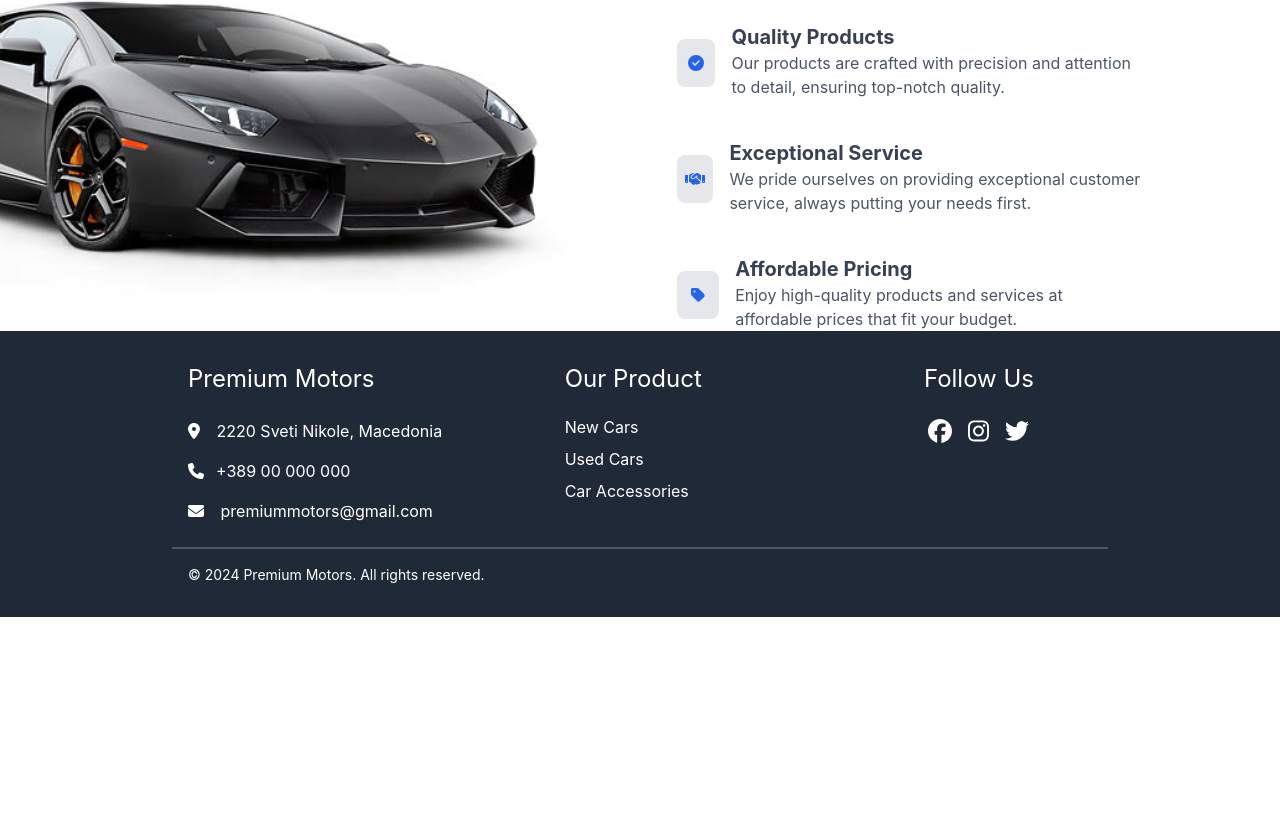
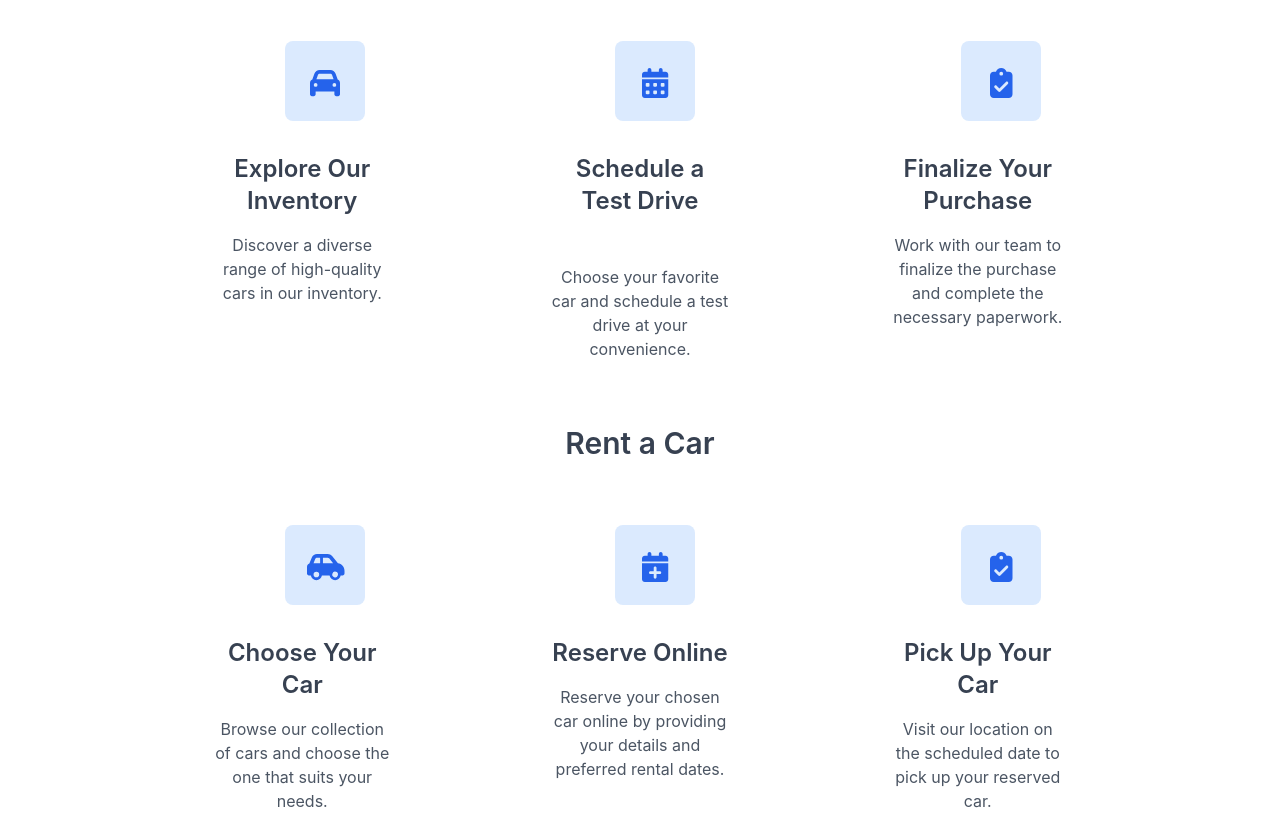
Before and after one commit to nasquez23/premium-motors, a React (Vite) app: page / in a window 1280 px wide. Shown: the part 717-1540 px from the top of the page. Before the commit the page ends 1334 px from the top, so only its background shows below. Built offline with nearby package versions, Linux system fonts and the light colour scheme.

Commit message:
added how it works section

```diff
--- a/src/components/Hero.jsx
+++ b/src/components/Hero.jsx
@@ -4,7 +4,7 @@ import Koenigsegg from "../assets/koenigsegg.jpg";
 
 export default function Hero() {
   return (
-    <section className="flex flex-row overflow-x-hidden border-b-2 mt-10 w-full">
+    <section className="flex flex-row overflow-x-hidden mt-10 w-full">
       <div className="w-1/2 ml-20">
         <h2 className="text-6xl text-gray-900 font-semibold mt-10">
           Find Your Perfect Ride
--- /dev/null
+++ b/src/components/HowItWorks.jsx
@@ -0,0 +1,106 @@
+import { FontAwesomeIcon } from "@fortawesome/react-fontawesome";
+import {
+  faCar,
+  faCalendarAlt,
+  faClipboardCheck,
+  faCarSide,
+  faCalendarPlus,
+} from "@fortawesome/free-solid-svg-icons";
+
+export default function HowItWorks() {
+  return (
+    <>
+      <h2 className="uppercase w-48 h-10 pt-2 font-semibold bg-gray-100 text-center text-blue-500 mt-16 mb-6 mx-auto rounded">
+        How It Works
+      </h2>
+      <section>
+        <h3 className="text-gray-700 text-3xl text-center font-semibold mb-16">
+          Buy a Car
+        </h3>
+        <div className="flex flex-row w-2/3 justify-between m-auto gap-40 text-gray-700">
+          <article className="w-3/4 text-center">
+            <div className="w-20 h-20 bg-blue-100 text-center items-center rounded-lg text-3xl pt-6 mb-8 ml-[72px]">
+              <FontAwesomeIcon icon={faCar} className="text-blue-600" />
+            </div>
+            <h3 className="text-2xl font-semibold mb-4">
+              Explore Our Inventory
+            </h3>
+            <p className="w-full text-gray-600">
+              Discover a diverse range of high-quality cars in our inventory.
+            </p>
+          </article>
+          <article className="w-3/4 text-center">
+            <div className="w-20 h-20 bg-blue-100 text-center rounded-lg text-3xl pt-6 mb-8 ml-16">
+              <FontAwesomeIcon icon={faCalendarAlt} className="text-blue-600" />
+            </div>
+            <h3 className="text-2xl font-semibold mb-12">
+              Schedule a Test Drive
+            </h3>
+            <p className="w-full text-gray-600">
+              Choose your favorite car and schedule a test drive at your
+              convenience.
+            </p>
+          </article>
+          <article className="w-3/4 text-center">
+            <div className="w-20 h-20 bg-blue-100 text-center items-center rounded-lg text-3xl pt-6 mb-8 ml-[72px]">
+              <FontAwesomeIcon
+                icon={faClipboardCheck}
+                className="text-blue-600"
+              />
+            </div>
+            <h3 className="text-2xl font-semibold mb-4">
+              Finalize Your Purchase
+            </h3>
+            <p className="w-full text-gray-600">
+              Work with our team to finalize the purchase and complete the
+              necessary paperwork.
+            </p>
+          </article>
+        </div>
+      </section>
+      <section className="mt-16">
+        <h3 className="text-gray-700 text-3xl text-center font-semibold mb-16">
+          Rent a Car
+        </h3>
+        <div className="flex flex-row w-2/3 justify-between m-auto gap-40 text-gray-700">
+          <article className="w-3/4 text-center">
+            <div className="w-20 h-20 bg-blue-100 text-center items-center rounded-lg text-3xl pt-6 mb-8 ml-[72px]">
+              <FontAwesomeIcon icon={faCarSide} className="text-blue-600" />
+            </div>
+            <h3 className="text-2xl font-semibold mb-4">Choose Your Car</h3>
+            <p className="w-full text-gray-600">
+              Browse our collection of cars and choose the one that suits your
+              needs.
+            </p>
+          </article>
+          <article className="w-3/4 text-center">
+            <div className="w-20 h-20 bg-blue-100 text-center rounded-lg text-3xl pt-6 mb-8 ml-16">
+              <FontAwesomeIcon
+                icon={faCalendarPlus}
+                className="text-blue-600"
+              />
+            </div>
+            <h3 className="text-2xl font-semibold mb-4">Reserve Online</h3>
+            <p className="w-full text-gray-600">
+              Reserve your chosen car online by providing your details and
+              preferred rental dates.
+            </p>
+          </article>
+          <article className="w-3/4 text-center">
+            <div className="w-20 h-20 bg-blue-100 text-center items-center rounded-lg text-3xl pt-6 mb-8 ml-[72px]">
+              <FontAwesomeIcon
+                icon={faClipboardCheck}
+                className="text-blue-600"
+              />
+            </div>
+            <h3 className="text-2xl font-semibold mb-4">Pick Up Your Car</h3>
+            <p className="w-full text-gray-600">
+              Visit our location on the scheduled date to pick up your reserved
+              car.
+            </p>
+          </article>
+        </div>
+      </section>
+    </>
+  );
+}
--- a/src/components/WhyChooseUs.jsx
+++ b/src/components/WhyChooseUs.jsx
@@ -18,8 +18,8 @@ export default function WhyChooseUs() {
           We offer the best experience with our deals
         </h1>
         <div className="mb-10 flex flex-row">
-          <div className="w-12 h-12 text-center mr-4 mt-4 pt-3 bg-gray-200 rounded-lg">
-            <FontAwesomeIcon icon={faCheckCircle} className=" text-blue-600" />
+          <div className="w-12 h-12 text-center mr-4 mt-4 pt-3 bg-blue-100 rounded-lg">
+            <FontAwesomeIcon icon={faCheckCircle} className="text-blue-600" />
           </div>
           <div>
             <h3 className="text-xl font-bold text-gray-700">
@@ -32,7 +32,7 @@ export default function WhyChooseUs() {
           </div>
         </div>
         <div className="mb-10 flex flex-row">
-          <div className="w-12 h-12 text-center mr-4 mt-4 pt-3 bg-gray-200 rounded-lg">
+          <div className="w-12 h-12 text-center mr-4 mt-4 pt-3 bg-blue-100 rounded-lg">
             <FontAwesomeIcon icon={faHandshake} className=" text-blue-600" />
           </div>
           <div>
@@ -46,7 +46,7 @@ export default function WhyChooseUs() {
           </div>
         </div>
         <div className="flex flex-row">
-          <div className="w-12 h-12 text-center mr-4 mt-4 pt-3 bg-gray-200 rounded-lg">
+          <div className="w-12 h-12 text-center mr-4 mt-4 pt-3 bg-blue-100 rounded-lg">
             <FontAwesomeIcon icon={faTag} className=" text-blue-600" />
           </div>
           <div>
--- a/src/pages/Home.jsx
+++ b/src/pages/Home.jsx
@@ -1,10 +1,12 @@
 import Hero from "../components/Hero";
+import HowItWorks from "../components/HowItWorks";
 import WhyChooseUs from "../components/WhyChooseUs";
 
 export default function Home() {
   return (
     <div>
       <Hero />
+      <HowItWorks />
       <WhyChooseUs />
     </div>
   );
```
